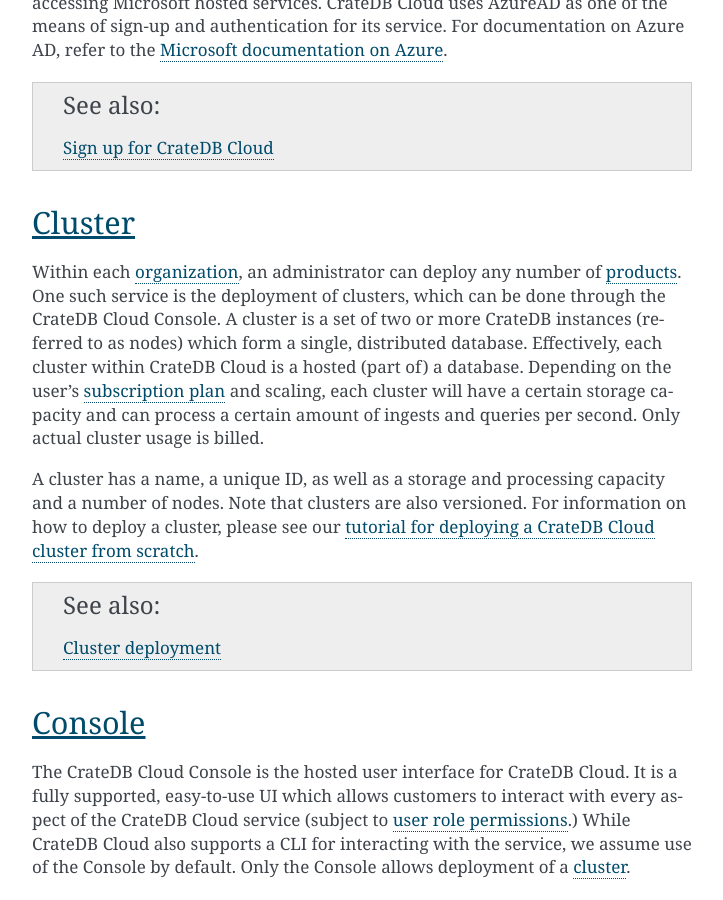
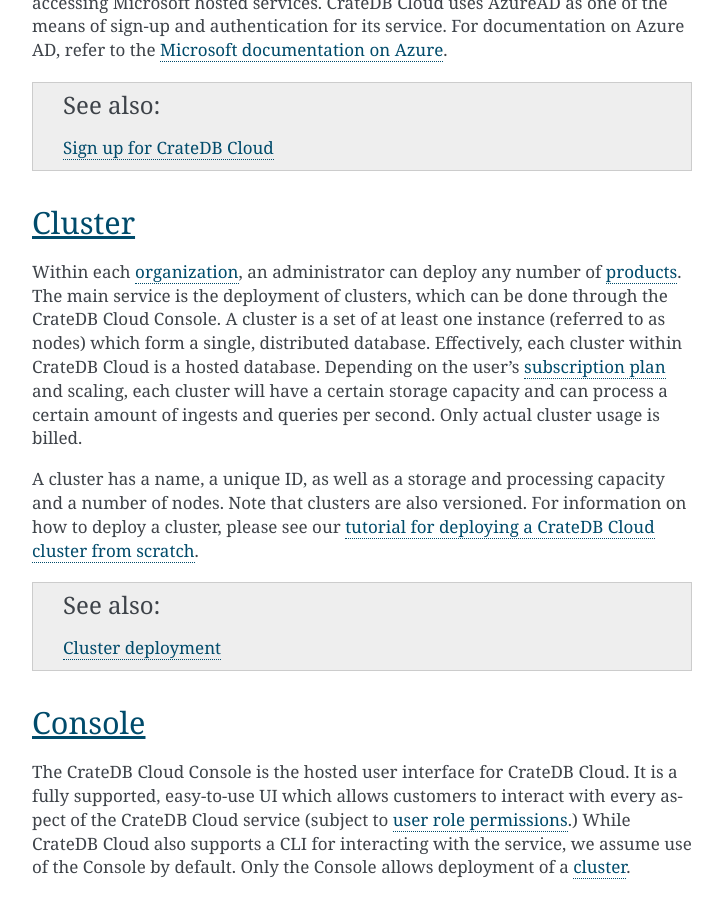
Before and after one commit to crate/cloud-reference, a Sphinx documentation site: the page built from docs/glossary.rst, in a window 1280 px wide and 900 px high, scrolled down 1475 px. Shown: the whole window, without its empty margins (388-1111 px from the left). Built offline with Sphinx 7.4.7, drawn with Linux system fonts in a browser that asks for light colours.

Commit message:
Clarification

```diff
--- a/docs/glossary.rst
+++ b/docs/glossary.rst
@@ -64,11 +64,11 @@
 -------
 
 Within each :ref:`organization <gloss-org>`, an administrator can deploy any
-number of :ref:`products <gloss-product>`. One such service is the deployment
+number of :ref:`products <gloss-product>`. The main service is the deployment
 of clusters, which can be done through the CrateDB Cloud Console. A cluster is
-a set of two or more CrateDB instances (referred to as nodes) which form a
-single, distributed database. Effectively, each cluster within CrateDB Cloud
-is a hosted (part of) a database. Depending on the user's
+a set of at least one instance (referred to as nodes) which form a single,
+distributed database. Effectively, each cluster within CrateDB Cloud  is a
+hosted database. Depending on the user's
 :ref:`subscription plan <gloss-subscription-plan>` and scaling, each cluster
 will have a certain storage capacity and can process a certain amount of
 ingests and queries per second. Only actual cluster usage is billed.
```
